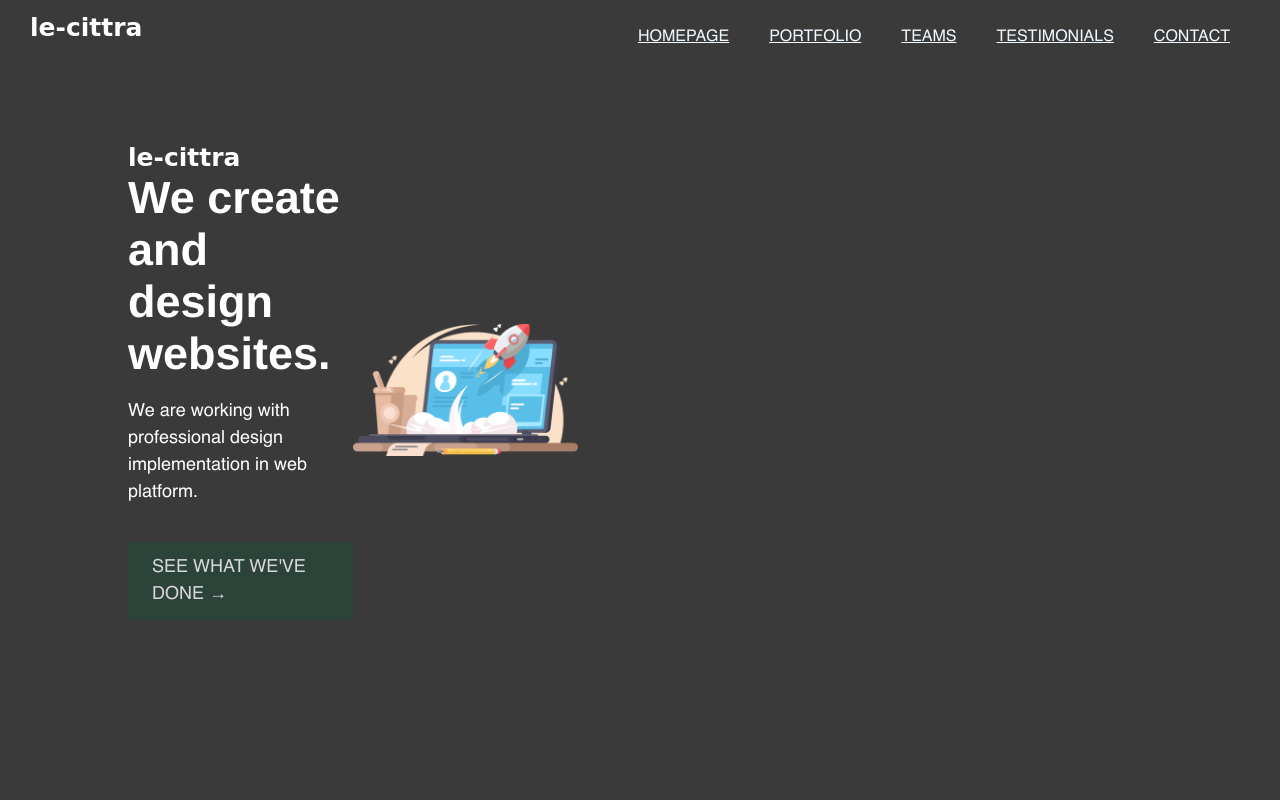
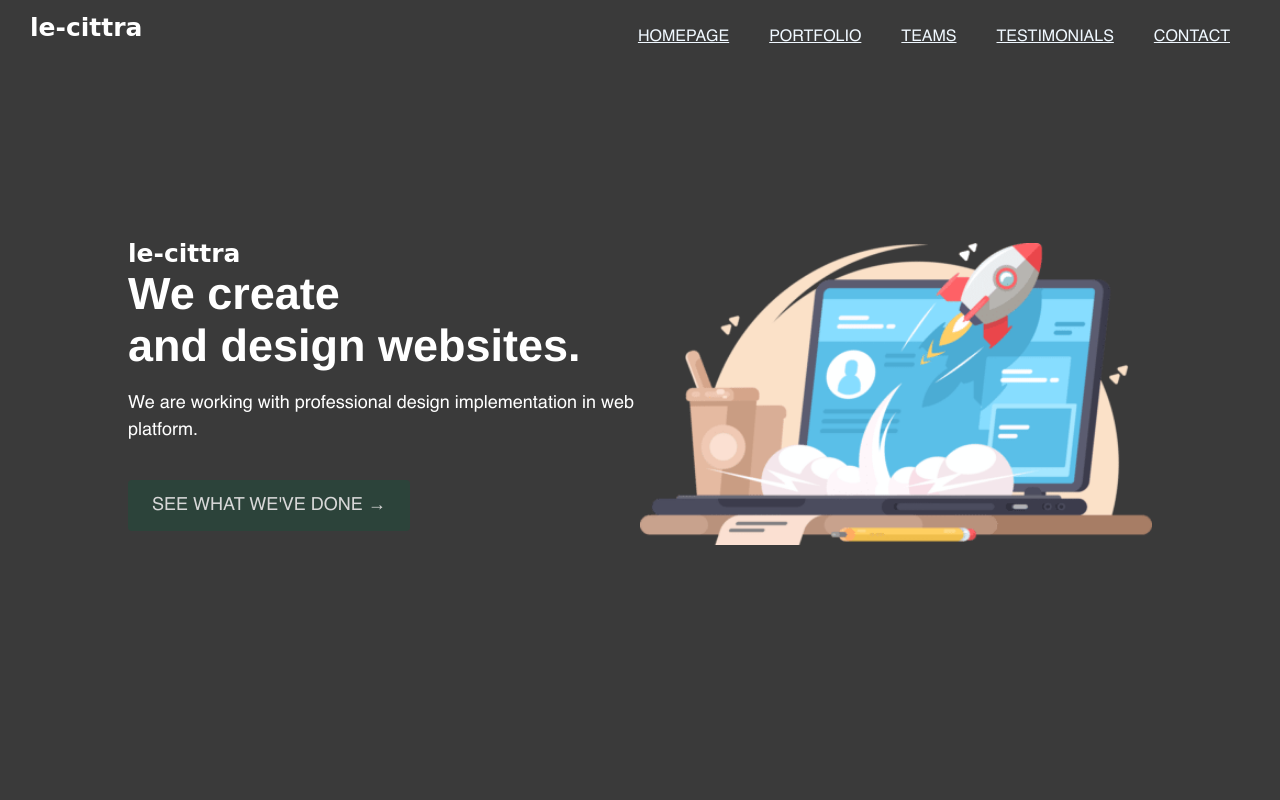
Before and after one commit to daimessdn/le-cittra, a plain HTML site: page index.html in a window 1280 px wide. Shown: the top 800 px of the page. Drawn offline with Linux system fonts and the light colour scheme; a web font is replaced by a local one.

Commit message:
re-fix the header flexbox

```diff
--- a/src/css/main.css
+++ b/src/css/main.css
@@ -31,6 +31,7 @@ p {
 
 .rows {
   display: flex;
+  width: 100%;
 }
 
 .column {
@@ -38,6 +39,7 @@ p {
   display: flex;
   flex-direction: column;
   justify-content: center;
+  flex-basis: 50%;
 }
 
 .column img {
```
